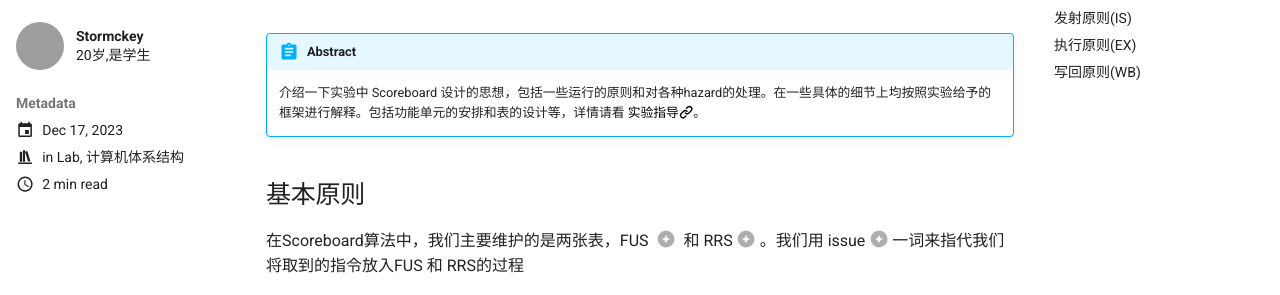
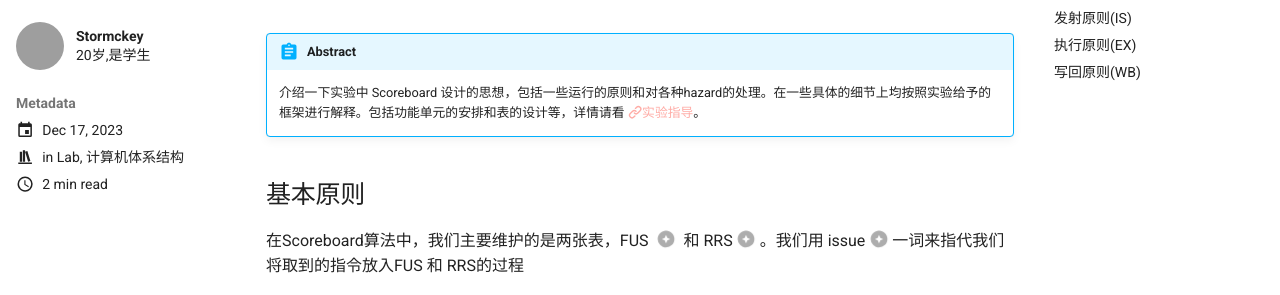
Before and after one commit to stormckey/stormckey.github.io, an MkDocs documentation site: the page built from docs/blog/posts/CA_lab5.md, in a window 1280 px wide. Shown: the part 195-490 px from the top of the page. Built offline with MkDocs 1.6.1 and Material for MkDocs 9.7.7, drawn with Linux system fonts in a browser that asks for light colours; comment, search, counter and statistics services are not loaded; grey boxes are pictures that could not be loaded.

Commit message:
color the links

```diff
--- a/docs/blog/posts/CA_lab5.md
+++ b/docs/blog/posts/CA_lab5.md
@@ -12,7 +12,7 @@ nostatistics: true
 # 计算机体系结构 - lab5 Scoreboard
 
 !!! abstract
-    介绍一下实验中 Scoreboard 设计的思想，包括一些运行的原则和对各种hazard的处理。在一些具体的细节上均按照实验给予的框架进行解释。包括功能单元的安排和表的设计等，详情请看 [实验指导:octicons-link-16:](https://zju-arch.pages.zjusct.io/arch-fa23/lab5/)。
+    介绍一下实验中 Scoreboard 设计的思想，包括一些运行的原则和对各种hazard的处理。在一些具体的细节上均按照实验给予的框架进行解释。包括功能单元的安排和表的设计等，详情请看 [:octicons-link-16:实验指导](https://zju-arch.pages.zjusct.io/arch-fa23/lab5/)。
 
 <!-- more -->
 
--- a/docs/changelog.yml
+++ b/docs/changelog.yml
@@ -1,4 +1,6 @@
 - "2023":
+  - "2023-12-18":
+    - refactor: 给链接着色
   - "2023-12-13":
     - refactor: 优化了图片样式
   - "2023-11-28":
--- a/docs/css/extra.css
+++ b/docs/css/extra.css
@@ -30,6 +30,12 @@
 }
 .changelog-type-refactor::before {
   content: "文档更新";
+}
+
+/*set the color for links*/
+article a[href^="http"],
+article a[href^="https://"] {
+    color: var(--md-primary-fg-color);
 }
 
 /* 图片放大start */
```
